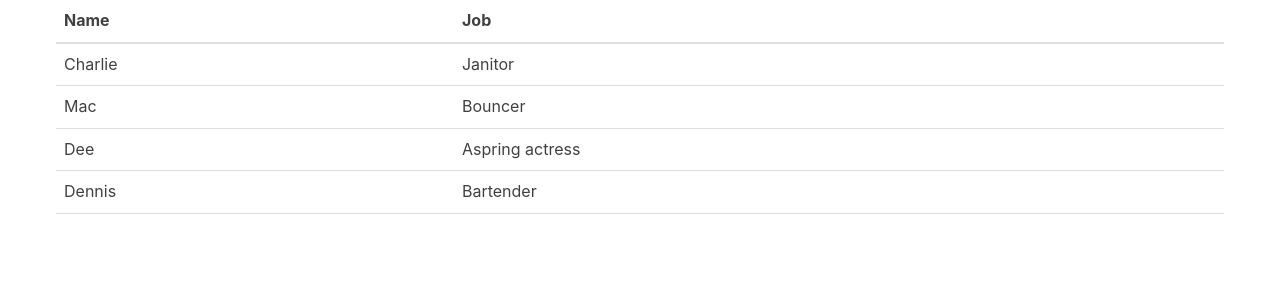
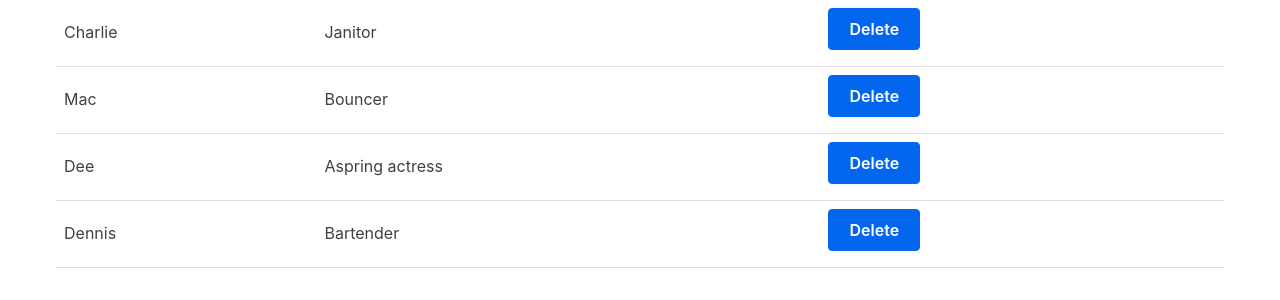
Before and after one commit to eddyiwnl/CSC-307-React, a React (Create React App) app: page / in a window 1280 px wide. Shown: the top 300 px of the page. Built offline with nearby package versions, Linux system fonts and the light colour scheme; the HTML template or start-up script is replaced by a standard one.

Commit message:
Added delete buttons

```diff
--- a/src/App.js
+++ b/src/App.js
@@ -2,8 +2,8 @@
 import Table from './Table'
 
 class App extends Component {
-    render() {
-      const characters = [
+    state = {
+      characters: [
         {
           name: 'Charlie',
           job: 'Janitor',
@@ -20,14 +20,30 @@
           name: 'Dennis',
           job: 'Bartender',
         },
-      ]
+      ],
+    }
+    removeCharacter = index => {
+      const { characters } = this.state
+
+      this.setState({
+        characters: characters.filter((character, i) => {
+          return i !== index
+        }),
+      })
+    }
+
+    render() {
+      const { characters } = this.state
 
       return (
         <div className="container">
-          <Table characterData={characters} />
+          <Table characterData={characters} removeCharacter={this.removeCharacter} />
         </div>
       )
     }
   }
 
+
+
+
 export default App
--- a/src/Table.js
+++ b/src/Table.js
@@ -1,17 +1,15 @@
 import React, { Component } from 'react'
 
-class Table extends Component {
-    render() {
-      const { characterData } = this.props
+const Table = props => {
+  const { characterData, removeCharacter } = props
 
-      return (
-        <table>
-          <TableHeader />
-          <TableBody characterData={characterData} />
-        </table>
-      )
-    }
-  }
+  return (
+    <table>
+      <tableHeader />
+      <TableBody characterData={characterData} removeCharacter={removeCharacter} />
+    </table>
+  )
+}
 
 export default Table
 
@@ -34,6 +32,9 @@
         <tr key={index}>
           <td>{row.name}</td>
           <td>{row.job}</td>
+          <td>
+            <button onClick={() => props.removeCharacter(index)}>Delete</button>
+          </td>
         </tr>
       )
     })
```
Also changed, not shown: 1 other file (tests, documents, lock files or other folders).
